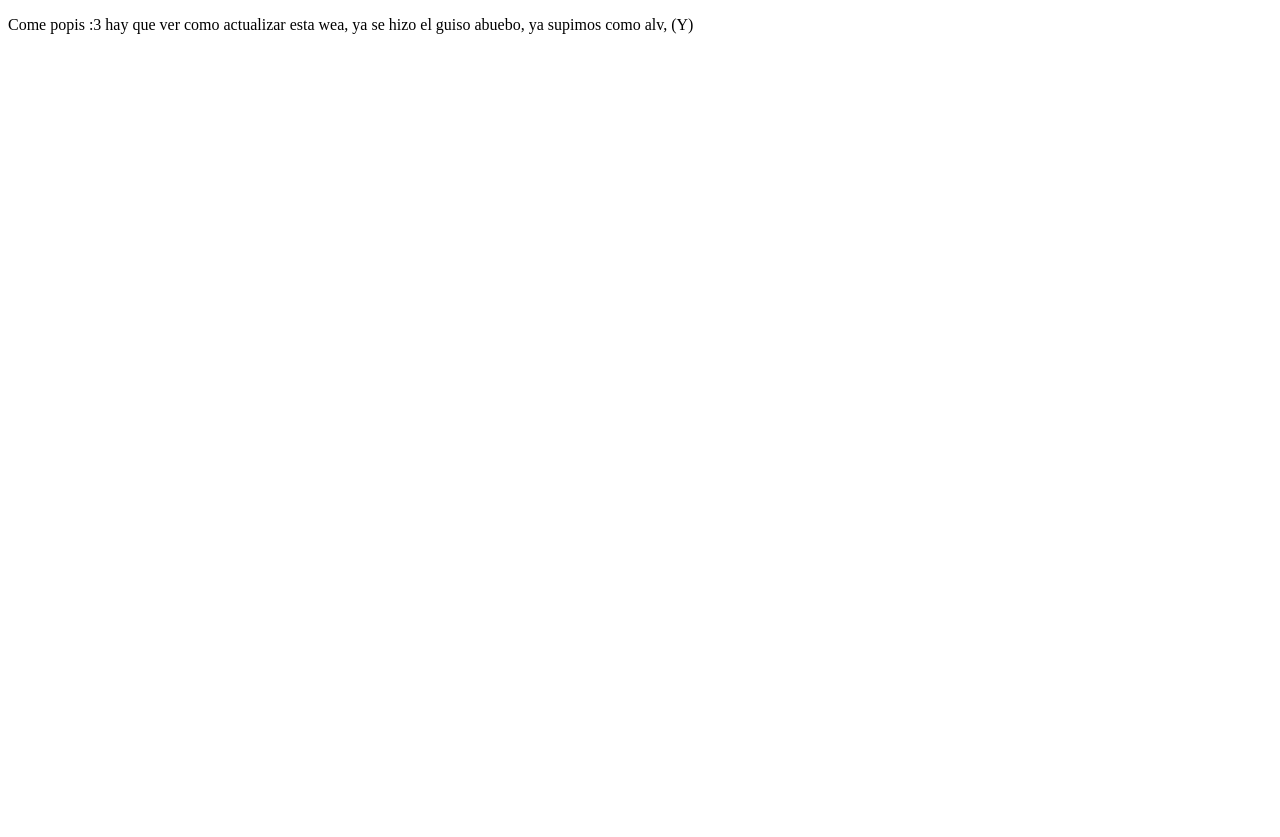
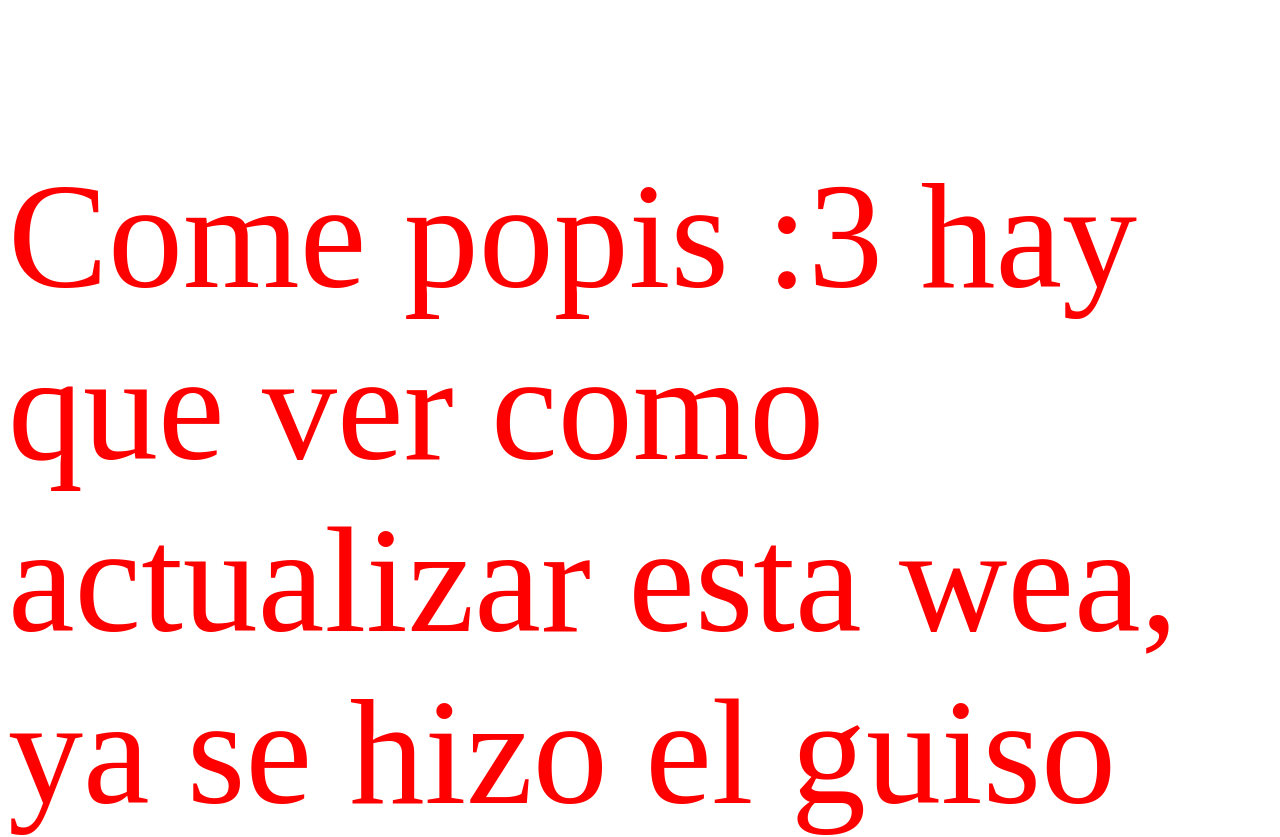
Before and after one commit to adpaginaweb/AD, a plain HTML site: page index.html in a window 1280 px wide. Shown: the top 837 px of the page. Before the commit the page ends 800 px from the top, so only its background shows below. Drawn offline with Linux system fonts and the light colour scheme.

Commit message:
Update index.html

```diff
--- a/index.html
+++ b/index.html
@@ -4,10 +4,11 @@
     <meta charset="UTF-8">
     <meta name="viewport" content="width=device-width, initial-scale=1.0">
     <meta http-equiv="X-UA-Compatible" content="ie=edge">
+    <link rel="stylesheet" href="index.css">
     <title>Document</title>
 </head>
 <body>
-    <p>
+    <p class="parrafo">
         Come popis :3
         hay que ver como actualizar esta wea,
         ya se hizo el guiso
```
